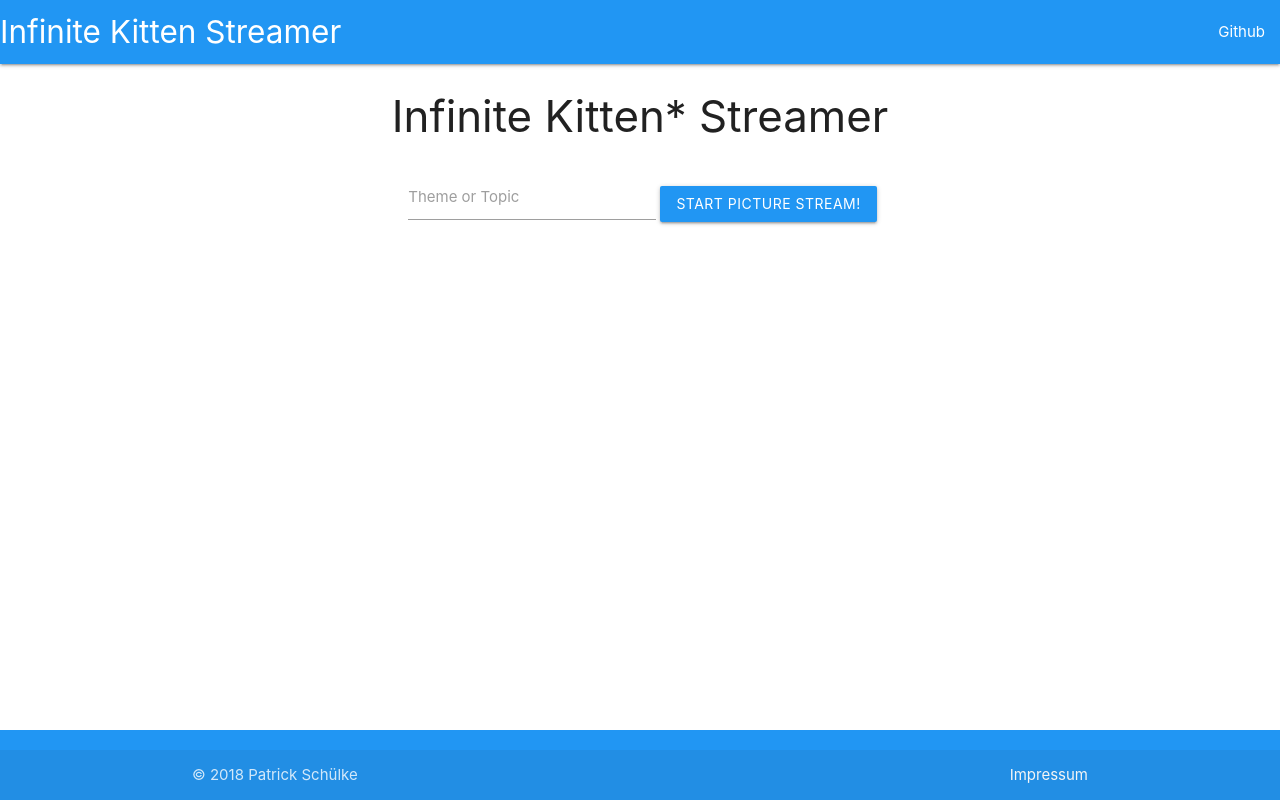
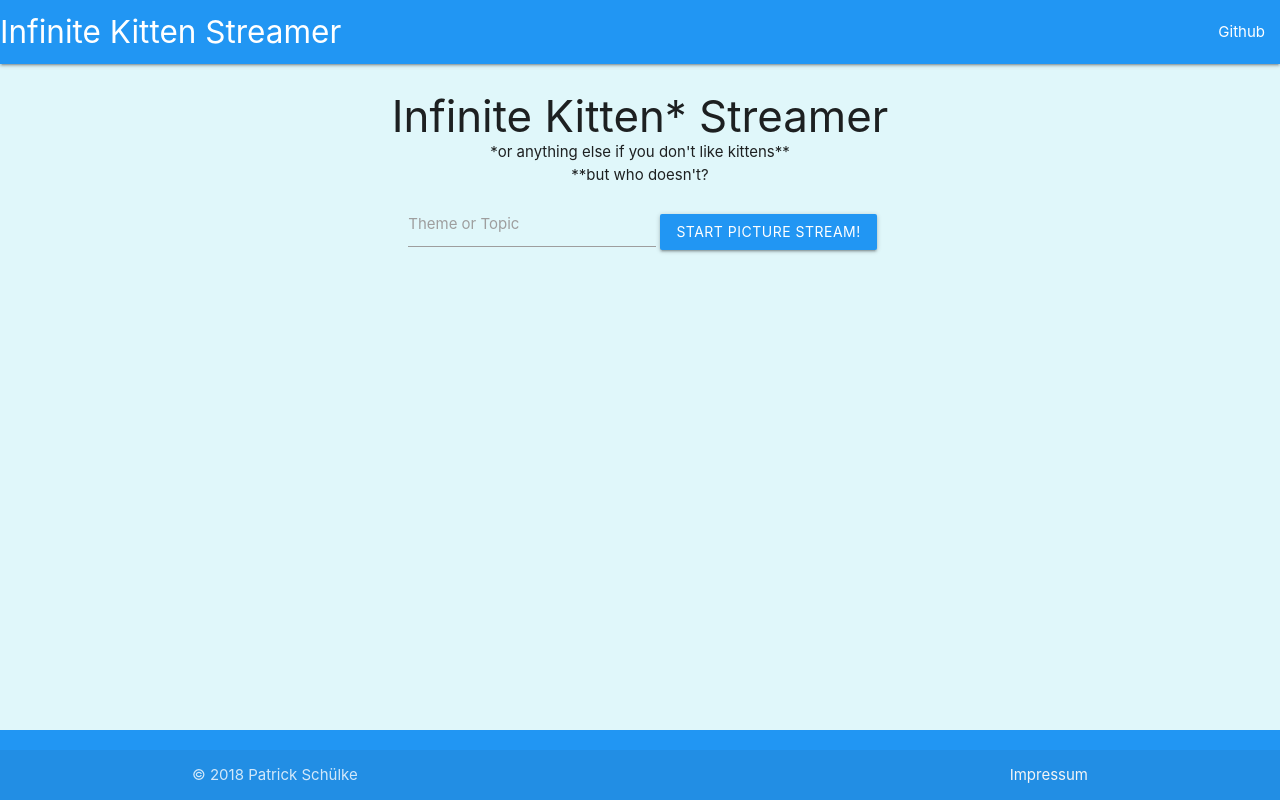
Before and after one commit to PatrickS83/infinite-kitten-streamer, a plain HTML site: page index.html in a window 1280 px wide. Drawn offline with nearby package versions, Linux system fonts and the light colour scheme.

Commit message:
added loading spinner and changed heading

```diff
--- a/index.html
+++ b/index.html
@@ -8,7 +8,7 @@
     <link rel="stylesheet" href="https://cdnjs.cloudflare.com/ajax/libs/materialize/1.0.0-beta/css/materialize.min.css">
     <title>Infinite Kitten Streamer</title>
 </head>
-<body>
+<body class="cyan lighten-5">
     <!-- Navigation Bar -->
     <nav>
         <div class="nav-wrapper blue">
@@ -21,7 +21,12 @@
 
     <!-- Begin Main content -->
     <main class="container">
-        <h3 class="center">Infinite Kitten* Streamer</h3>
+        <div class="center">
+            <h3 class="mainHeading">Infinite Kitten* Streamer</h3>
+            <span class"subHeading">*or anything else if you don't like kittens**</span>
+            <br/>
+            <span class"subHeading">**but who doesn't?</span>
+        </div>
         <div class="row center">
             <div class="col s12">
                 <div class="input-field inline">
--- a/static/css/style.css
+++ b/static/css/style.css
@@ -6,3 +6,7 @@ body {
 main {
     flex: 1 0 auto;
 }
+
+.mainHeading {
+    margin-bottom: 0;
+}
--- a/static/js/UI.js
+++ b/static/js/UI.js
@@ -11,7 +11,7 @@ class UI {
     <div class="col s4">
       <div class="card">
         <div class="card-image">
-            <img class=${theme} src="https://materializecss.com/images/sample-1.jpg">
+            <img class=${theme} src="../static/img/spinner.svg">
             <span class="card-title">${theme} Stream</span>
         </div>
         <div class="card-content">
```
Also changed, not shown: static/img/spinner.gif (added), static/img/spinner.svg (added).
